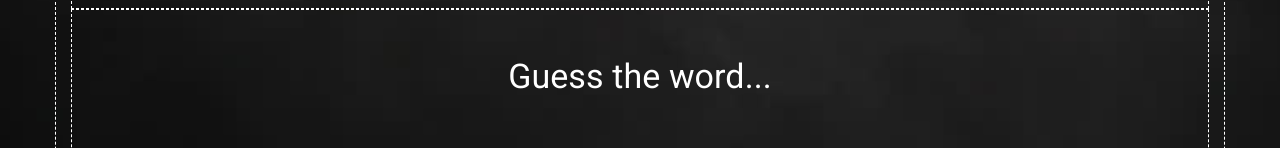
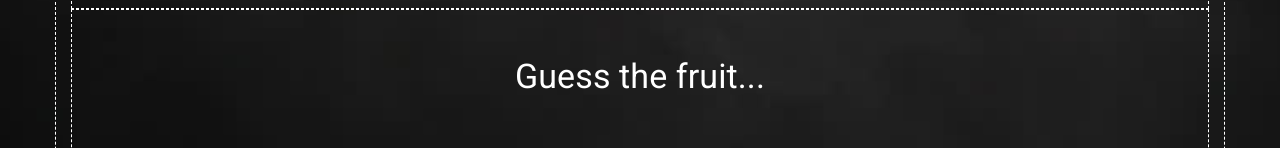
Before and after one commit to rutulpatel/Hangman-Game, a plain HTML site: page index.html in a window 1280 px wide. Shown: the part 492-640 px from the top of the page. Drawn offline with nearby package versions, Linux system fonts and the light colour scheme; files that its build step writes are made by us from their sources.

Commit message:
Update guess title with fruit category

```diff
--- a/index.html
+++ b/index.html
@@ -37,7 +37,7 @@
         <div class="container-fluid">
             <div class="col-md-12">
                 <div class="keys-container text-center">
-                    <h3>Guess the word...</h3>
+                    <h3>Guess the fruit...</h3>
                     <h3><span class="word-dashes" id="wordDashes"></span></h3>
                     <div class="container-fluid text-left">
                         <h3>Message: <span id="msg"></span></h3>
```
